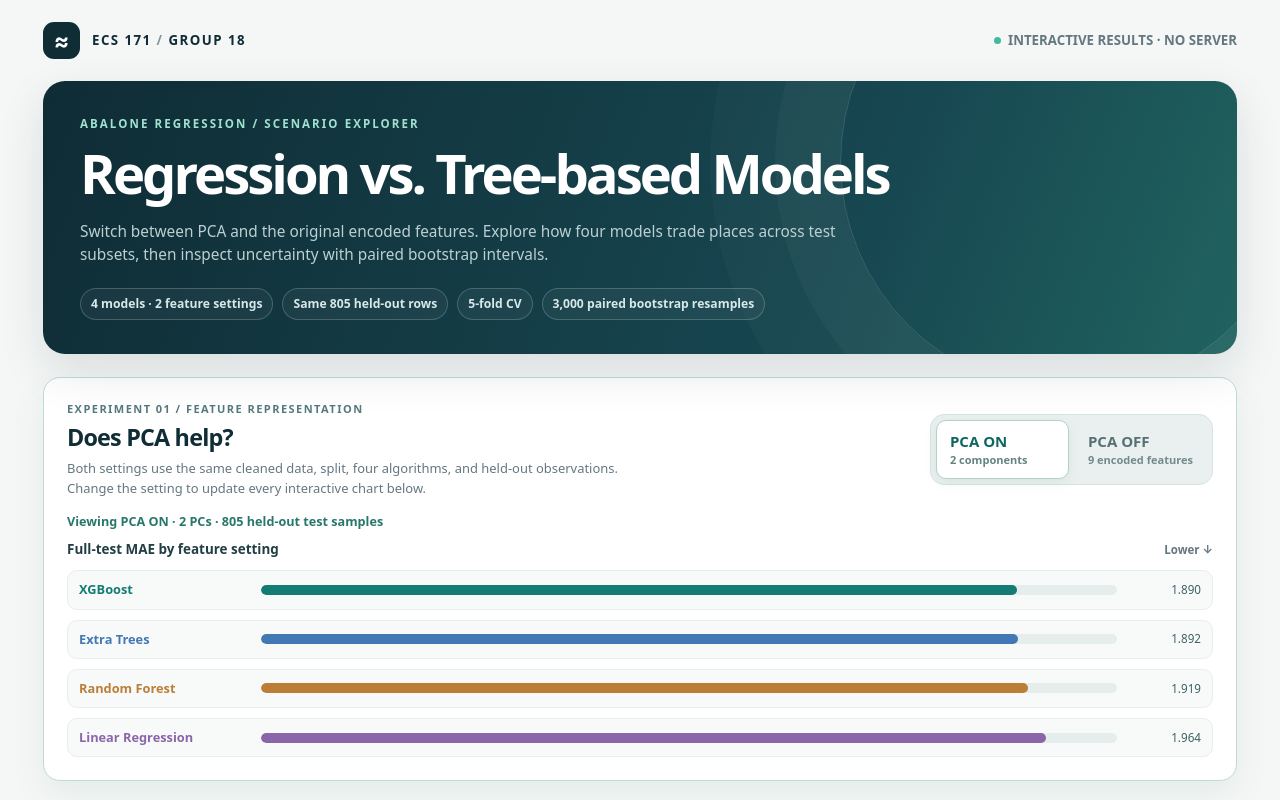
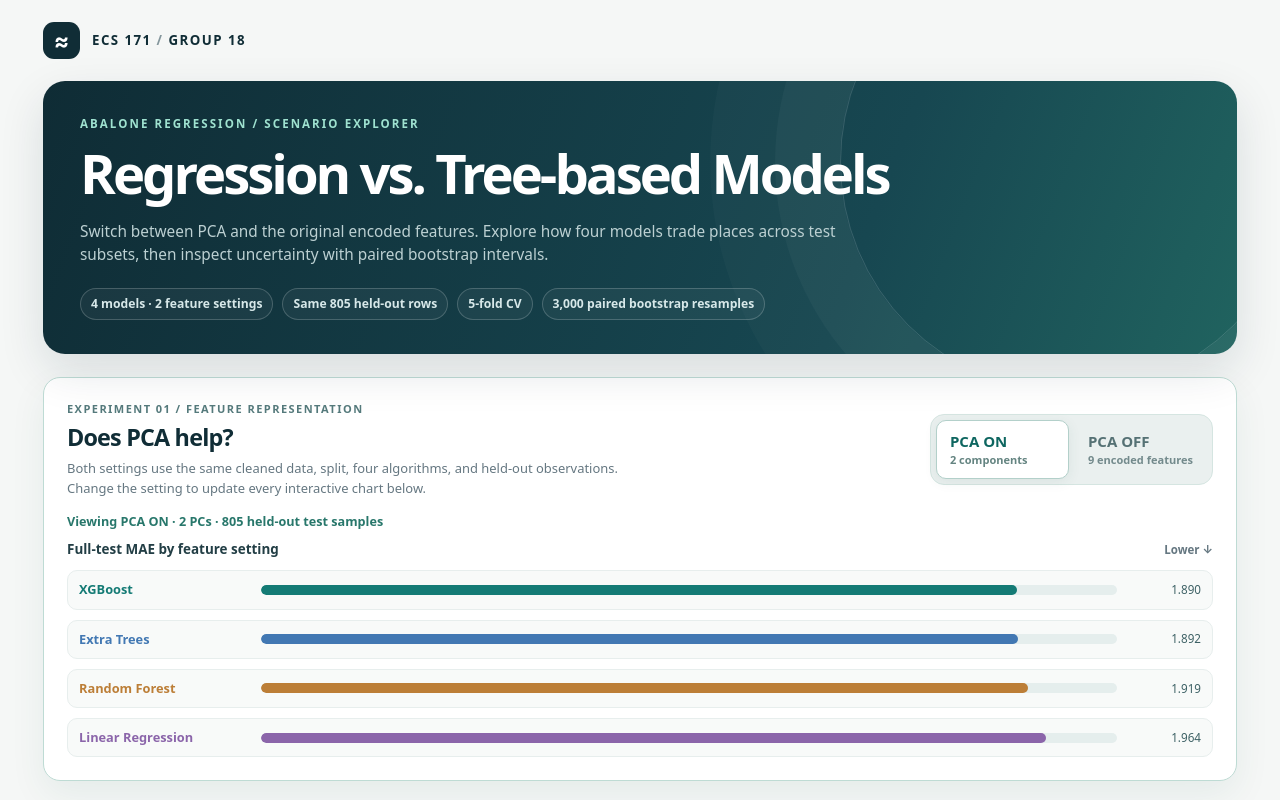
Before and after one commit to Kazelink166/ECS171_Final_Project, a plain HTML site: page docs/index.html in a window 1280 px wide. Shown: the top 800 px of the page. Drawn offline with Linux system fonts and the light colour scheme.

Commit message:
test github page

```diff
--- a/docs/index.html
+++ b/docs/index.html
@@ -166,7 +166,6 @@
 <div class="page">
   <header class="topbar">
     <div class="logo" aria-hidden="true">≈</div><div class="brand">ECS 171 <span style="color:#84969c">/</span> GROUP 18</div>
-    <div class="navnote"><span class="dot-live"></span> INTERACTIVE RESULTS · NO SERVER</div>
   </header>
 
   <section class="hero" aria-label="Overview">
```
